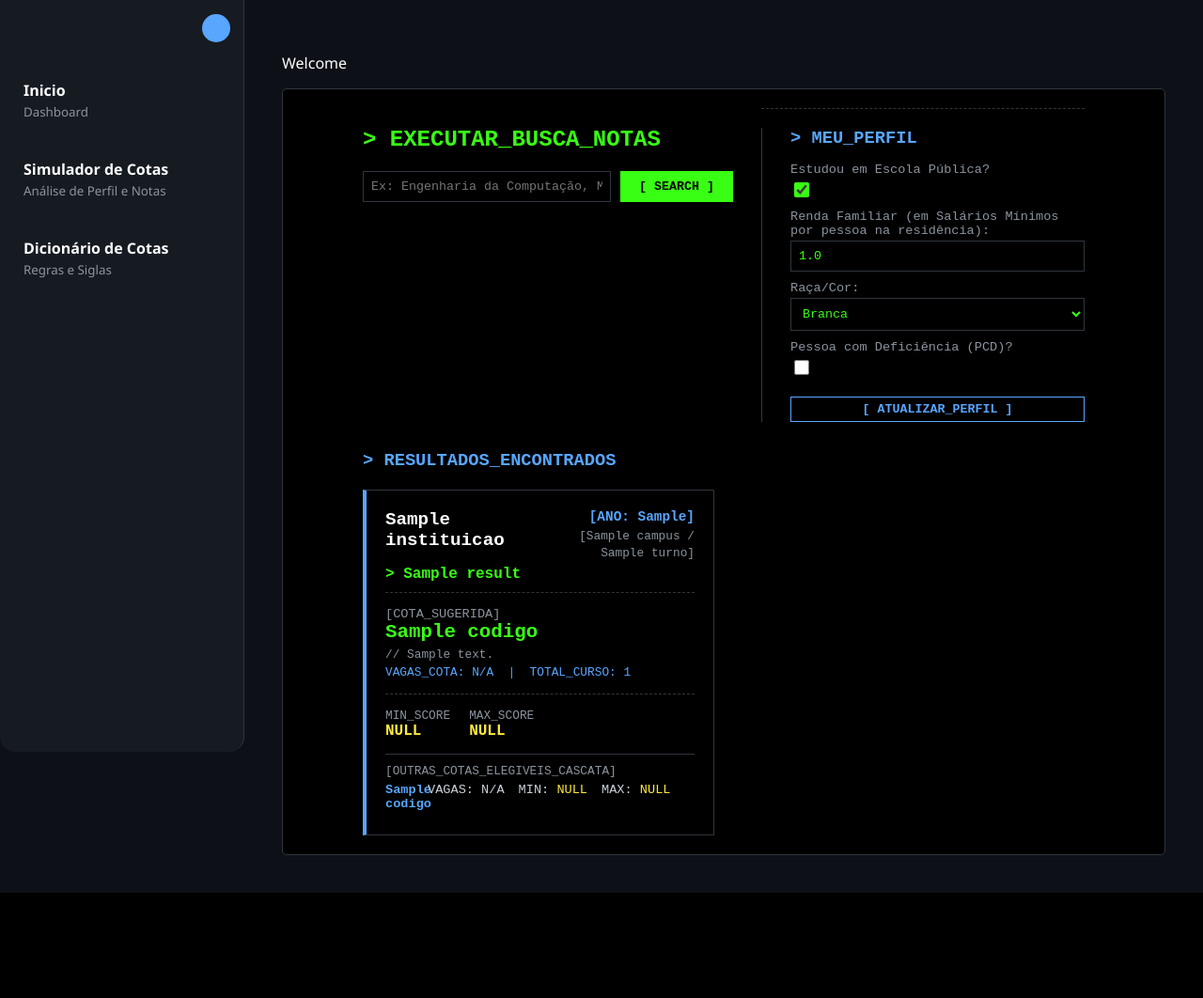
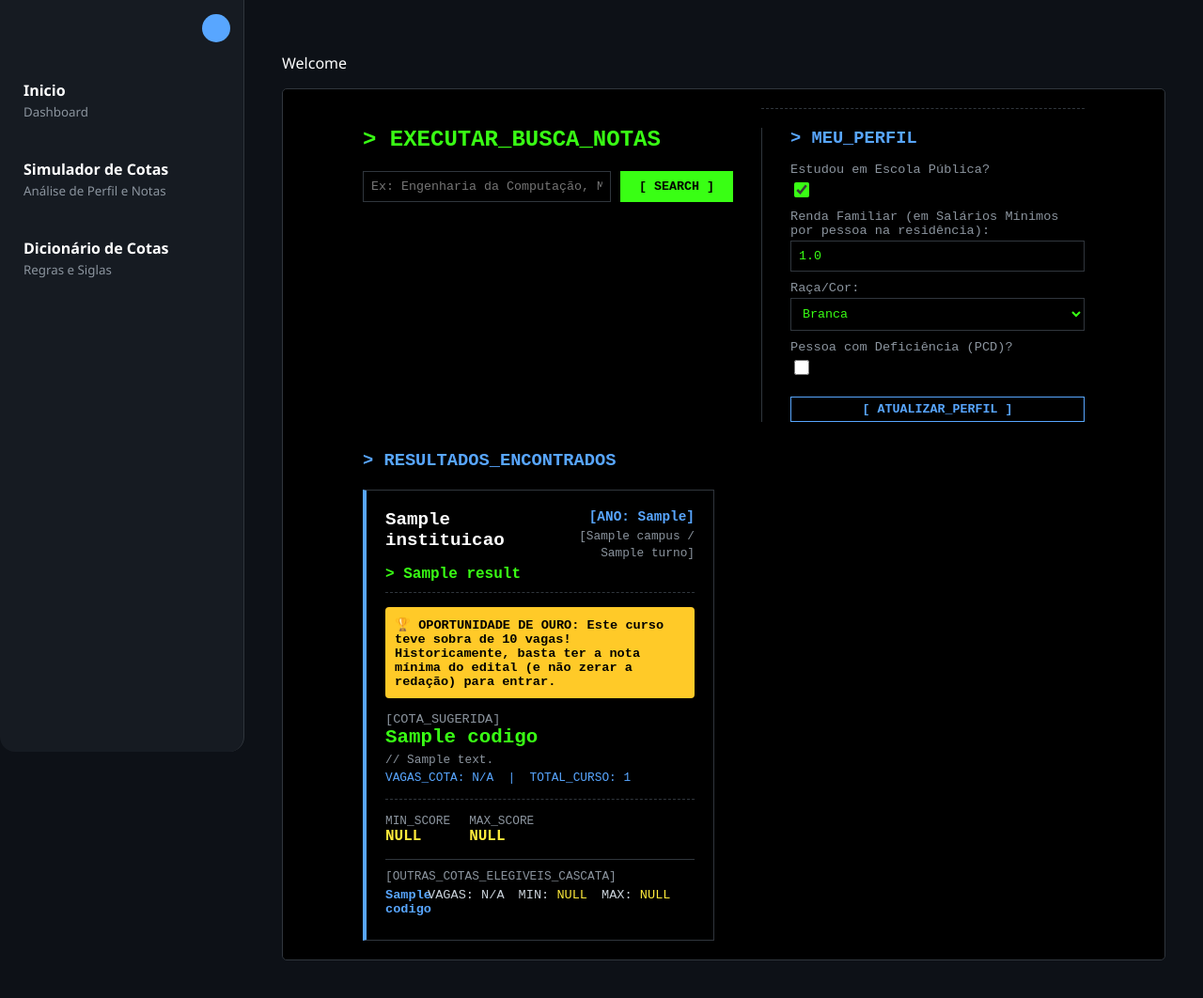
Before and after one commit to rodrigosousa64/capi_busque, a Django app: template cota_min_and_max_enem/templates/cota_min_and_max_enem/busca.html in a window 1280 px wide. Shown: the whole page at 94% size. Before the commit the page ends 950 px from the top, so only its background shows below. Run offline with Django 5.2, Linux system fonts and the light colour scheme; tables that the repository leaves empty hold one stand-in row (values such as "Sample post"); the template is opened without the code that fills it: values that come from a table or form of the project are taken from there, most other values are stand-ins (such as "Sample title", 1, 10 or a date in 2020).

Commit message:
feat: adicionar selo Oportunidade de Ouro para cursos com sobra de vagas na interface

```diff
--- a/cota_min_and_max_enem/motor_cotas/buscador_notas.py
+++ b/cota_min_and_max_enem/motor_cotas/buscador_notas.py
@@ -98,6 +98,7 @@ class BuscadorDeNotas:
                     "turno": oferta.shift,
                     "ano_referencia": oferta.year_reference,
                     "total_vagas": oferta.total_spots_filled,
+                    "sobra_vagas": oferta.leftover_spots,
                     "cota_perfil": {
                         "codigo": cota_encontrada,
                         "descricao": dados_cota_encontrada.description,
--- a/cota_min_and_max_enem/templates/cota_min_and_max_enem/busca.html
+++ b/cota_min_and_max_enem/templates/cota_min_and_max_enem/busca.html
@@ -57,6 +57,12 @@
             <div style="color: #39ff14; font-size: 1rem; font-weight: bold; margin-bottom: 15px; padding-bottom: 10px; border-bottom: 1px dashed #30363d;">
                 > {{ result.nome_curso }}
             </div>
+
+            {% if result.sobra_vagas > 0 %}
+            <div style="background-color: #ffca28; color: #000; padding: 10px; border-radius: 4px; font-size: 0.85rem; font-weight: bold; margin-bottom: 15px; display: inline-block;">
+                🏆 OPORTUNIDADE DE OURO: Este curso teve sobra de {{ result.sobra_vagas }} vagas! Historicamente, basta ter a nota mínima do edital (e não zerar a redação) para entrar.
+            </div>
+            {% endif %}
 
             <div style="margin-bottom: 15px;">
                 <div style="color: #8b949e; font-size: 0.85rem;">[COTA_SUGERIDA]</div>
```
